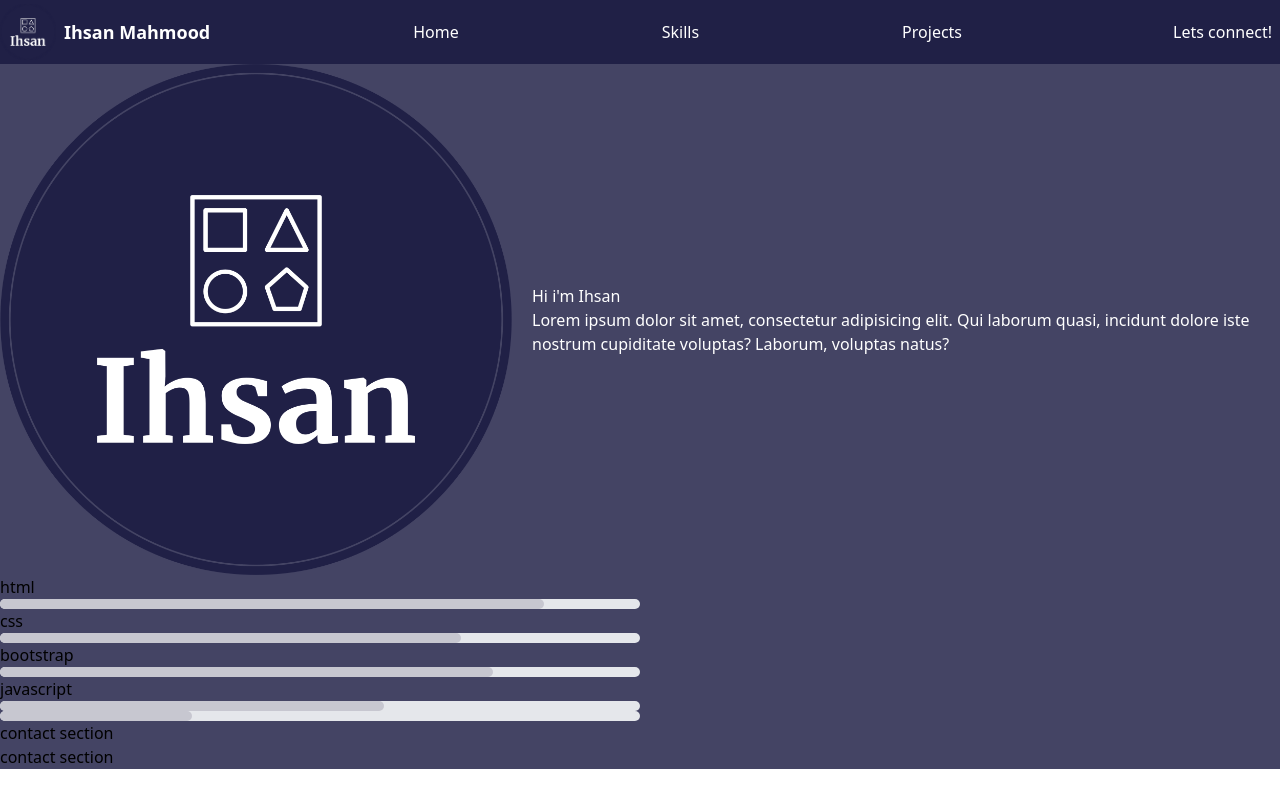
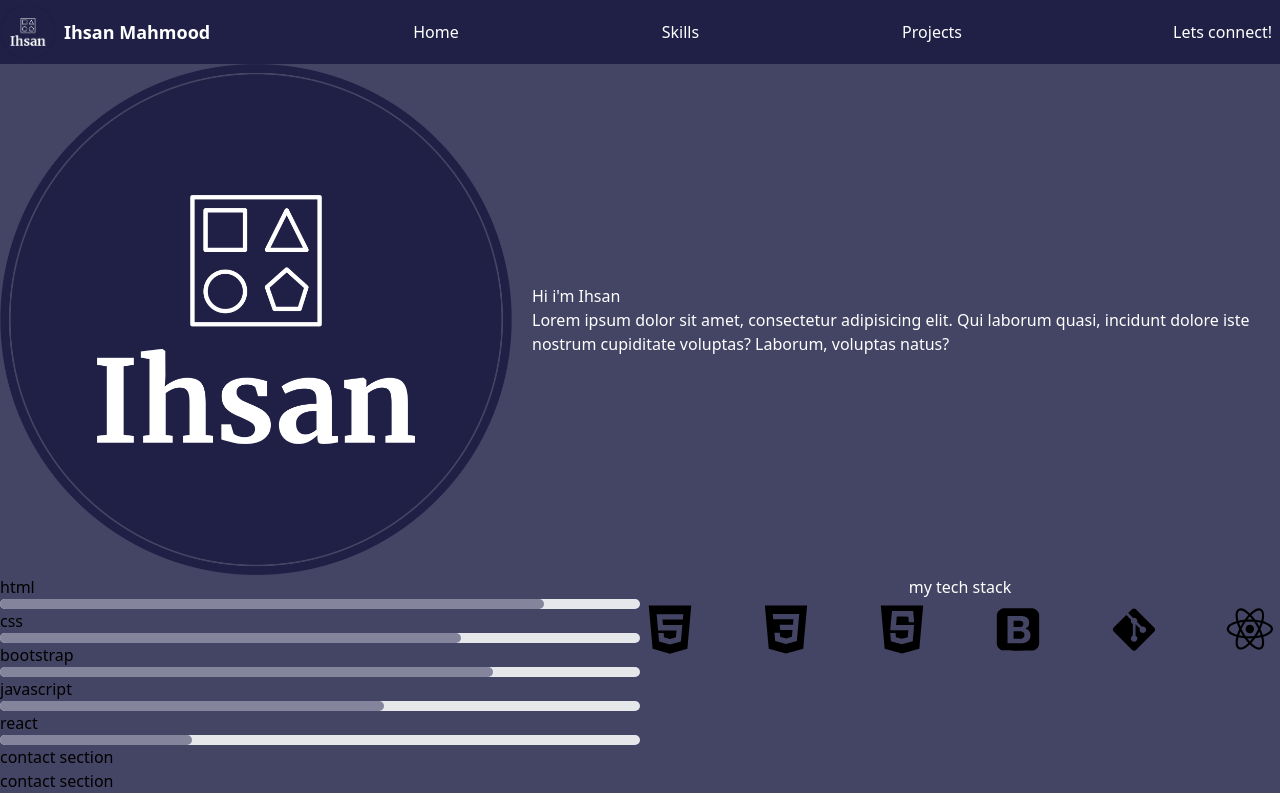
Before and after one commit to ihsanm/Offical-Portfolio, a React (Create React App) app: page / in a window 1280 px wide. Built offline with nearby package versions, Linux system fonts and the light colour scheme.

Commit message:
imported react icons and added icons to skills section

```diff
--- a/package.json
+++ b/package.json
@@ -8,6 +8,7 @@
     "@testing-library/user-event": "^13.5.0",
     "react": "^18.2.0",
     "react-dom": "^18.2.0",
+    "react-icons": "^4.8.0",
     "react-router-dom": "^6.9.0",
     "react-scripts": "5.0.1",
     "web-vitals": "^2.1.4"
--- a/src/Components/navbar.js
+++ b/src/Components/navbar.js
@@ -5,7 +5,7 @@ import logo from "../assets/Logo.png"
 const Navbar = ()=> {
     const [active, setActive] = useState("")
     return(
-        <nav className="w-full flex items-center py-1 fixed top-0 z-20 bg-ihsan-blue sticky">
+        <nav className="w-full flex items-center py-1 top-0 z-20 bg-ihsan-blue sticky">
             <div className="w-full flex justify-between items-center max-w-7xl mx-auto">
                 <Link
                 to="/"
--- a/src/Components/skills.js
+++ b/src/Components/skills.js
@@ -1,4 +1,5 @@
 import React from "react";
+import { DiHtml5, DiCss3, DiBootstrap, DiJavascript, DiGit, DiReact} from "react-icons/di"
 
 const Skills = ()=>{
 
@@ -20,34 +21,49 @@ const Skills = ()=>{
 
 
     return(
-        <div>
-            <div>
+        <div className="flex flex-wrap">
+            <div className="w-1/2">
                 <p>html</p>
-                <div class="w-1/2 bg-gray-200 rounded-full h-2.5 dark:bg-gray-700">
+                <div class="w-full bg-gray-200 rounded-full h-2.5">
                     <div class="bg-percent-bar h-2.5 rounded-full" style={htmlpercent}>
                     </div>
                 </div>
 
                 <p>css</p>
-                <div class="w-1/2 bg-gray-200 rounded-full h-2.5 dark:bg-gray-700">
+                <div class="w-full bg-gray-200 rounded-full h-2.5">
                     <div class="bg-percent-bar h-2.5 rounded-full" style={csspercent}>
                     </div>
                 </div>
 
                 <p>bootstrap</p>
-                <div class="w-1/2 bg-gray-200 rounded-full h-2.5 dark:bg-gray-700">
+                <div class="w-full bg-gray-200 rounded-full h-2.5">
                     <div class="bg-percent-bar h-2.5 rounded-full" style={bootstrappercent}>
                     </div>
                 </div>
 
                 <p>javascript</p>
-                <div class="w-1/2 bg-gray-200 rounded-full h-2.5 dark:bg-gray-700">
+                <div class="w-full bg-gray-200 rounded-full h-2.5">
                     <div class="bg-percent-bar h-2.5 rounded-full" style={jspercent}>
                     </div>
                 </div>
-                <div class="w-1/2 bg-gray-200 rounded-full h-2.5 dark:bg-gray-700">
+
+                <p>react</p>
+                <div class="w-full bg-gray-200 rounded-full h-2.5">
                     <div class="bg-percent-bar h-2.5 rounded-full" style={reactpercent}>
                     </div>
+                </div>
+            </div>
+
+            <div className="w-1/2">
+                <p className="text-white text-center">my tech stack</p>
+                <div className="w-full flex flex-wrap justify-between">
+                    <DiHtml5 className="text-6xl"/>
+                    <DiCss3 className="text-6xl"/>
+                    <DiJavascript className="text-6xl"/>
+                    <DiBootstrap className="text-6xl"/>
+                    <DiGit className="text-6xl"/>
+                    <DiReact className="text-6xl"/>
+
                 </div>
             </div>
         </div>
--- a/tailwind.config.js
+++ b/tailwind.config.js
@@ -6,7 +6,7 @@ module.exports = {
       colors:{
         "ihsan-blue": "#202046",
         "ihsan-lighterblue":"#444464",
-        "percent-bar":"#c7c7d0",
+        "percent-bar":"#84849c",
       }
     },
   },
```
Also changed, not shown: 1 other file (tests, documents, lock files or other folders).
